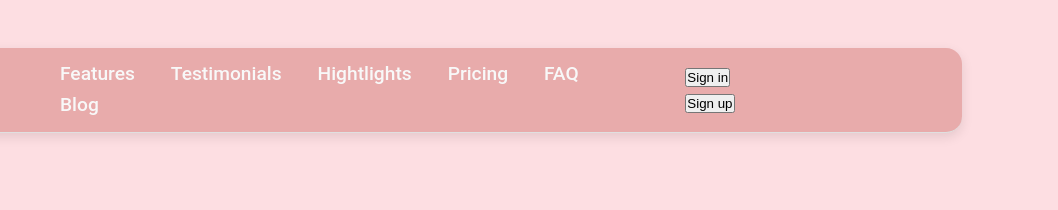
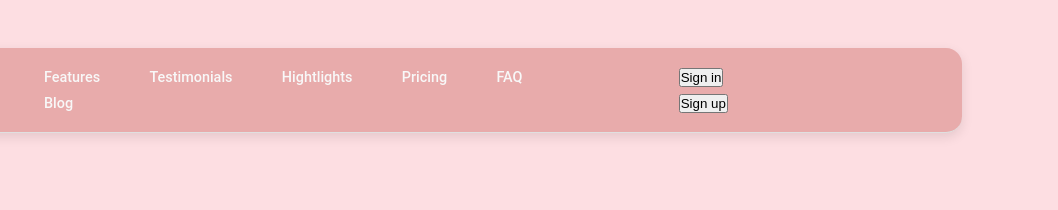
Before and after one commit to nayo22/Laboratorio2, a plain HTML site: page public/index.html in a window 1280 px wide. Shown: the top 210 px of the page, 222-1280 px from the left. Drawn offline with Linux system fonts and the light colour scheme.

Commit message:
fix: ajustar márgenes y estilos de los enlaces de navegación(style.css)

```diff
--- a/public/style.css
+++ b/public/style.css
@@ -41,10 +41,10 @@ header .container {
 
 header nav a {
 
-  margin: 0 1rem;
+  margin-right: 1.2cm;
   color: #f8f8f8;
   font-weight: 500;
   text-decoration: none;
   transition: color 0.3s;
-  font-size: 1.2rem;
+  font-size: 0.9rem;
 }
```
